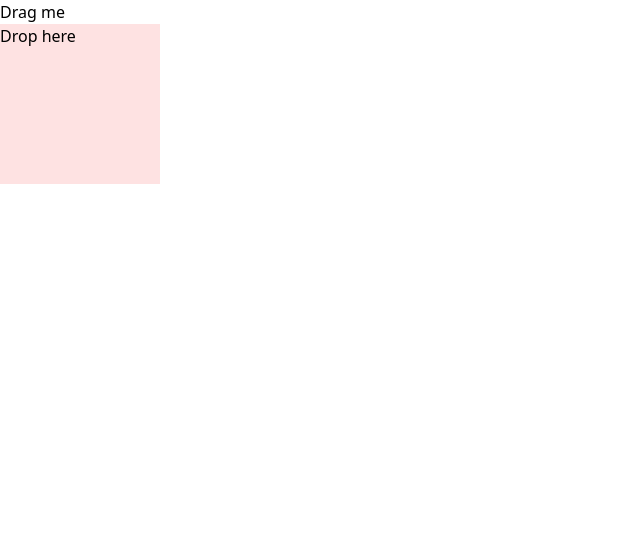
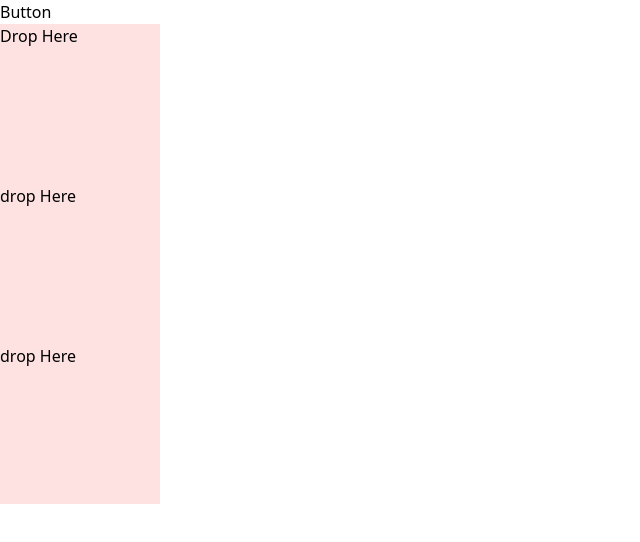
Before and after one commit to emranweb/redux-drag-todo, a React (Create React App) app: page / in a window 1280 px wide. Shown: the top 542 px of the page, without its empty margins (0-640 px from the left). Built offline with nearby package versions, Linux system fonts and the light colour scheme.

Commit message:
multiple dropable

```diff
--- a/src/dndkit/Board.tsx
+++ b/src/dndkit/Board.tsx
@@ -1,28 +1,32 @@
-import {
-  DndContext,
-  DragEndEvent,
-  useDraggable,
-  useDroppable,
-} from '@dnd-kit/core';
+import { DndContext, DragEndEvent } from '@dnd-kit/core';
 import React, { useState } from 'react';
 import Draggable from './Dragable';
-import Droppable from './Dropable';
+import MultipleDroppables from './MultipleDropable';
 
 const Board = () => {
-  const [isDropped, setIsDropped] = useState(false);
+  const [isDropped, setIsDropped] = useState({
+    status: false,
+    id: '',
+  });
 
   function handleDragEnd(event: DragEndEvent): void {
-    if (event.over && event.over.id === 'droppable') {
-      setIsDropped(true);
+    if (
+      (event.over && event.over.id === 'droppable-backlog') ||
+      (event.over && event.over.id === 'droppable-in-progress') ||
+      (event.over && event.over.id === 'droppable-done')
+    ) {
+      setIsDropped({ status: true, id: event.over.id });
     }
   }
 
-  const draggableMarkup = <Draggable>Drag me</Draggable>;
+  const draggableMarkup = <Draggable>Button</Draggable>;
 
   return (
     <DndContext onDragEnd={handleDragEnd}>
-      {!isDropped ? draggableMarkup : null}
-      <Droppable> {isDropped ? draggableMarkup : 'Drop here'}</Droppable>
+      {!isDropped.status ? draggableMarkup : null}
+      <MultipleDroppables id={isDropped.id}>
+        {isDropped.status ? draggableMarkup : null}
+      </MultipleDroppables>
     </DndContext>
   );
 };
--- /dev/null
+++ b/src/dndkit/MultipleDropable.tsx
@@ -0,0 +1,36 @@
+import { useDroppable } from '@dnd-kit/core';
+import React from 'react';
+
+function MultipleDroppables({
+  id,
+  children,
+}: {
+  children: React.ReactNode;
+  id: string;
+}) {
+  const { setNodeRef: backlogDropRef } = useDroppable({
+    id: 'droppable-backlog',
+  });
+  const { setNodeRef: inprogressDropRef } = useDroppable({
+    id: 'droppable-in-progress',
+  });
+  const { setNodeRef: doneDropRef } = useDroppable({
+    id: 'droppable-done',
+  });
+
+  return (
+    <section>
+      <div className="w-40 h-40 bg-red-100" ref={backlogDropRef}>
+        {id === 'droppable-backlog' ? children : 'Drop Here'}
+      </div>
+      <div className="w-40 h-40 bg-red-100" ref={inprogressDropRef}>
+        {id === 'droppable-in-progress' ? children : 'drop Here'}
+      </div>
+      <div className="w-40 h-40 bg-red-100" ref={doneDropRef}>
+        {id === 'droppable-done' ? children : 'drop Here'}
+      </div>
+    </section>
+  );
+}
+
+export default MultipleDroppables;
```
